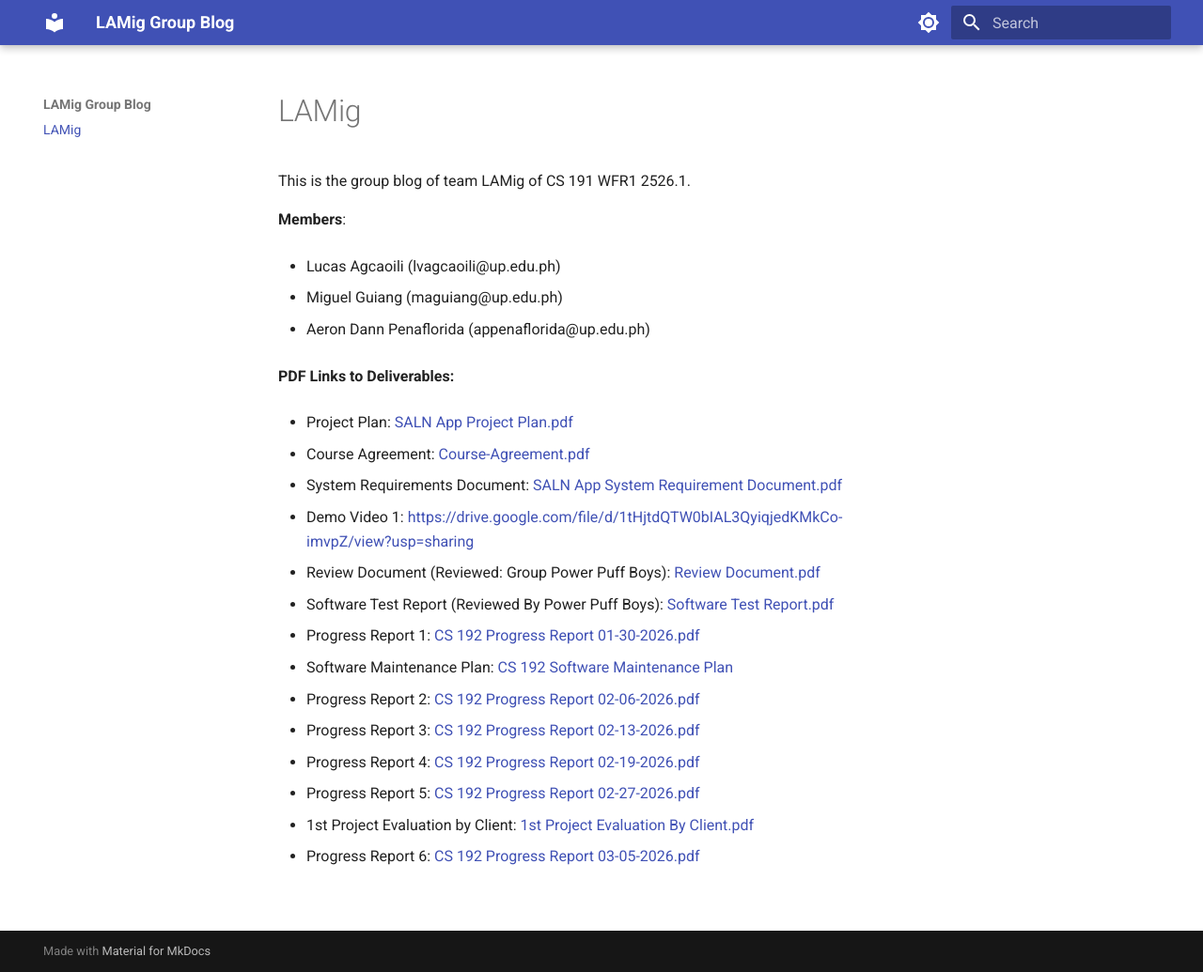
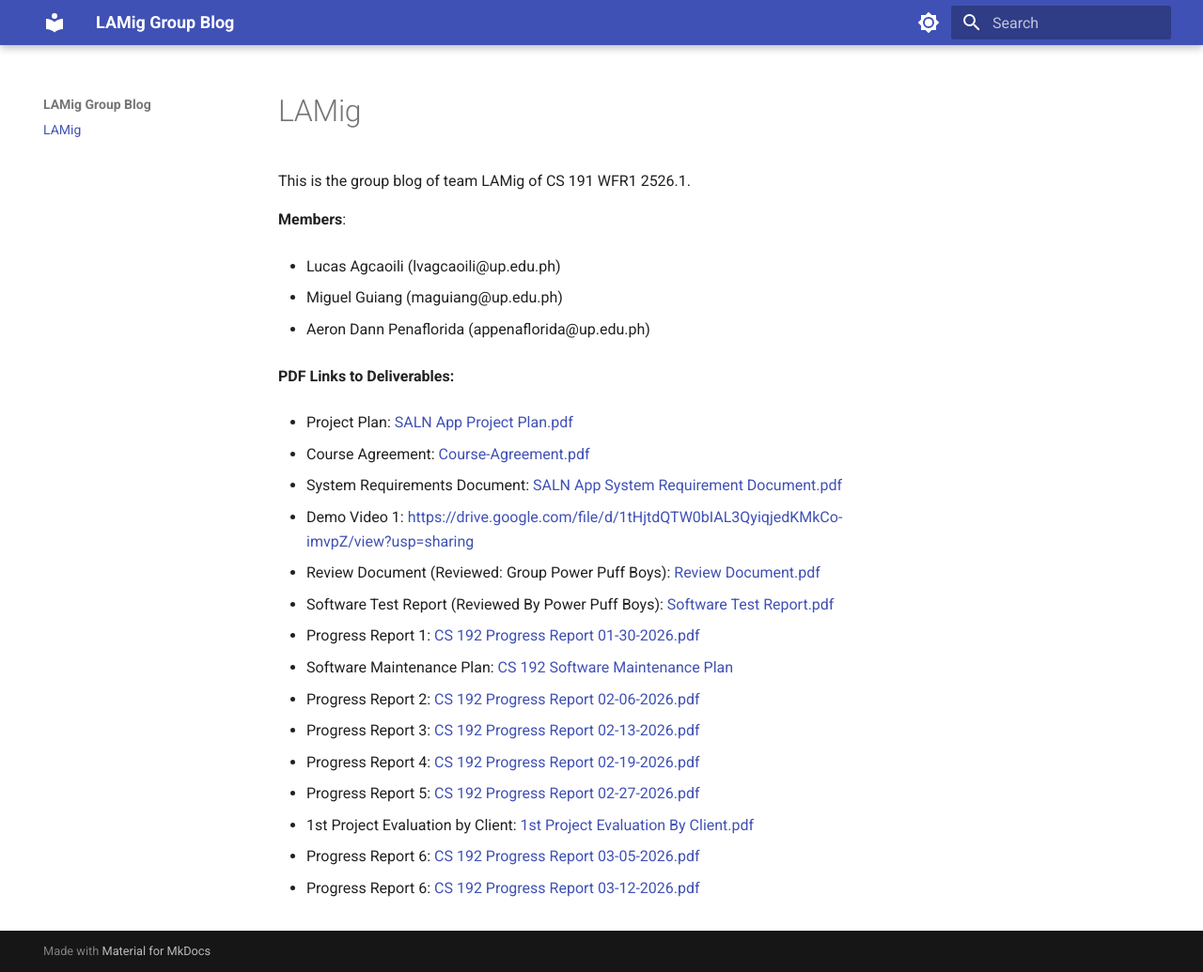
Before and after one commit to SHIROKAMIQQ/cs191-LAMig-GroupBlog, an MkDocs documentation site: the page built from docs/index.md, in a window 1280 px wide and 1035 px high. Shown: the whole window at 94% size. Built offline with MkDocs 1.6.1 and Material for MkDocs 9.7.7, drawn with Linux system fonts in a browser that asks for light colours.

Commit message:
feat: add progress report 03-12-2026

```diff
--- a/docs/index.md
+++ b/docs/index.md
@@ -39,3 +39,5 @@
 - 1st Project Evaluation by Client: [1st Project Evaluation By Client.pdf](files/Project_Evaluation_by_Client_1.pdf)
 
 - Progress Report 6: [CS 192 Progress Report 03-05-2026.pdf](files/CS%20192%20Progress%20Report%2003-05-2026.pdf)
+
+- Progress Report 6: [CS 192 Progress Report 03-12-2026.pdf](files/CS%20192%20Progress%20Report%2003-12-2026.pdf)
```
Also changed, not shown: 1 other file.
